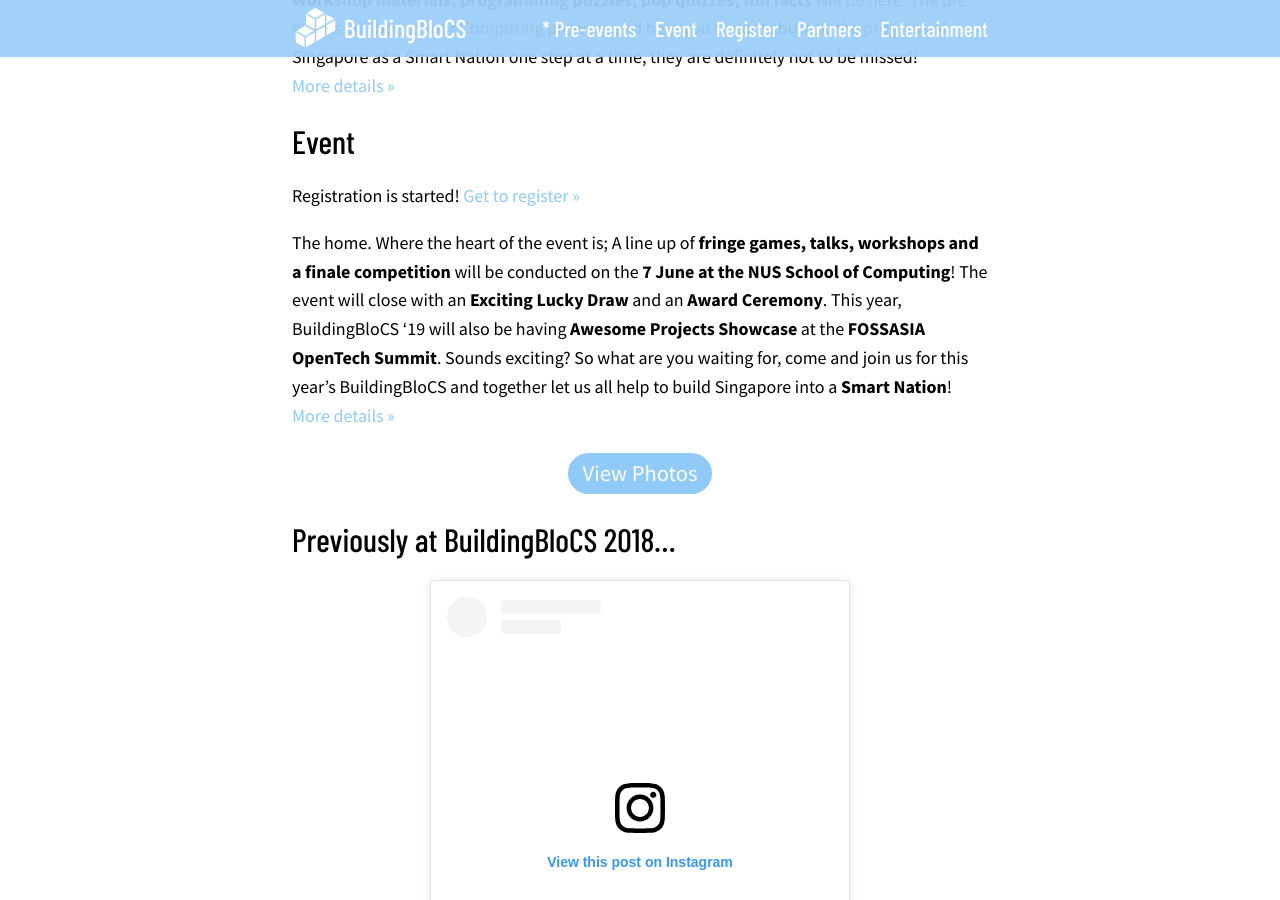
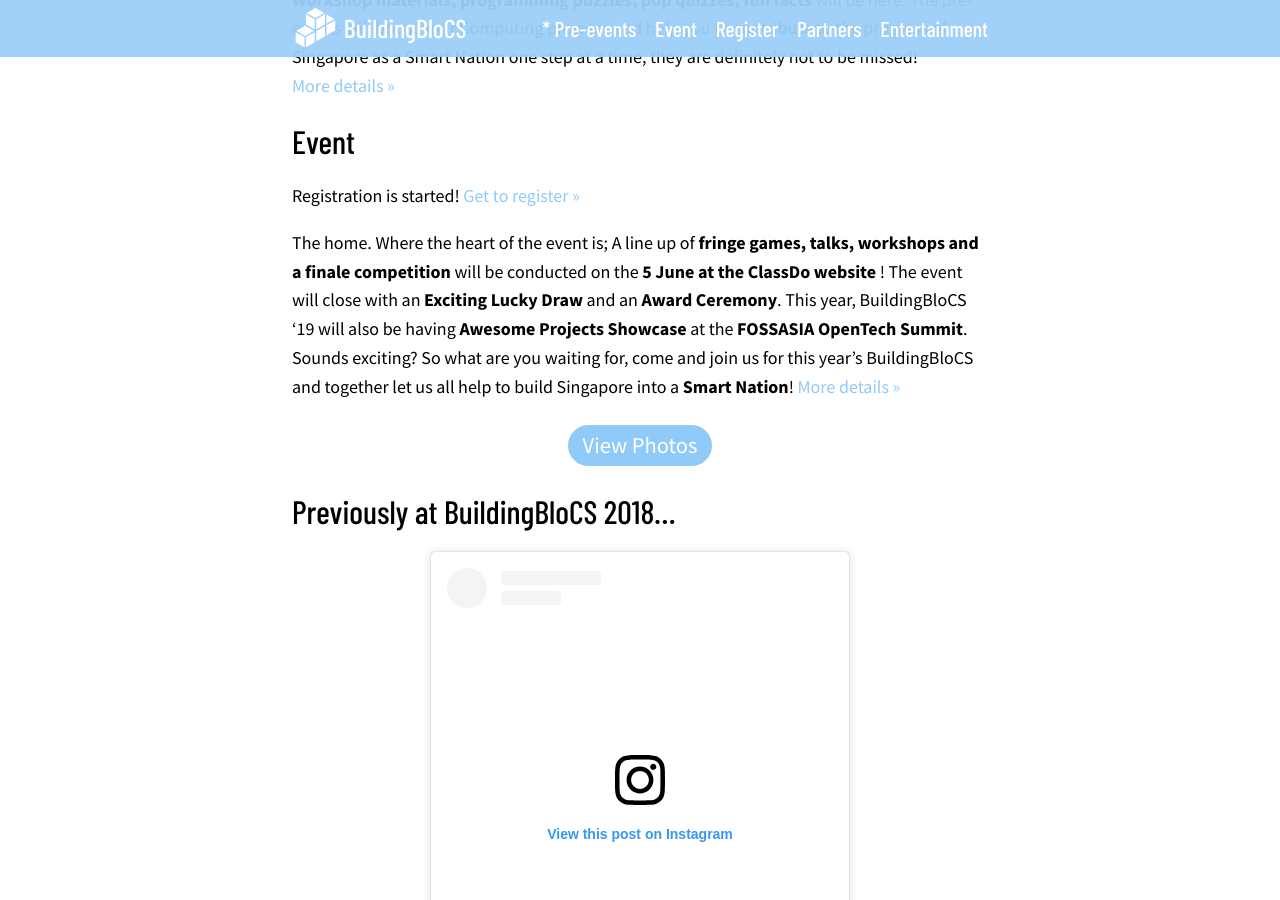
Before and after one commit to buildingblocs/2020, a Jekyll site: the page built from index.md, in a window 1280 px wide and 900 px high, scrolled down 1440 px. Built offline with Jekyll 4.4.1, drawn with Linux system fonts in a browser that asks for light colours; some web fonts are replaced; a script that is not in the unit is left out.

Commit message:
Update index.md

```diff
--- a/index.md
+++ b/index.md
@@ -38,7 +38,7 @@
 
 Registration is started! [Get to register >>]({{ site.baseurl }}/register)
 
-The home. Where the heart of the event is; A line up of **fringe games, talks, workshops and a finale competition** will be conducted on the **7 June at the NUS School of Computing**! The event will close with an **Exciting Lucky Draw** and an **Award Ceremony**. This year, BuildingBloCS '19 will also be having **Awesome Projects Showcase** at the **FOSSASIA OpenTech Summit**. Sounds exciting? So what are you waiting for, come and join us for this year's BuildingBloCS and together let us all help to build Singapore into a **Smart Nation**! [More&nbsp;details&nbsp;&raquo;]({{ site.baseurl }}/event)
+The home. Where the heart of the event is; A line up of **fringe games, talks, workshops and a finale competition** will be conducted on the **{{ site.date }} at the {{ site.location }}**! The event will close with an **Exciting Lucky Draw** and an **Award Ceremony**. This year, BuildingBloCS '19 will also be having **Awesome Projects Showcase** at the **FOSSASIA OpenTech Summit**. Sounds exciting? So what are you waiting for, come and join us for this year's BuildingBloCS and together let us all help to build Singapore into a **Smart Nation**! [More&nbsp;details&nbsp;&raquo;]({{ site.baseurl }}/event)
 
 <div style="font-size: 1.25em; text-align: center">
   <a class="btn" href="https://photos.app.goo.gl/cntLndL2gY9cu0jK2">View Photos</a>
```
